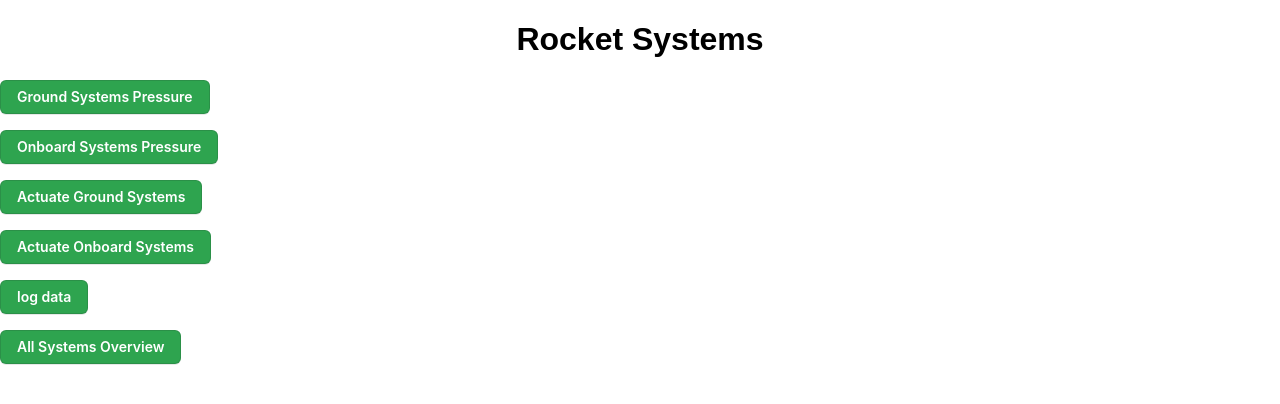
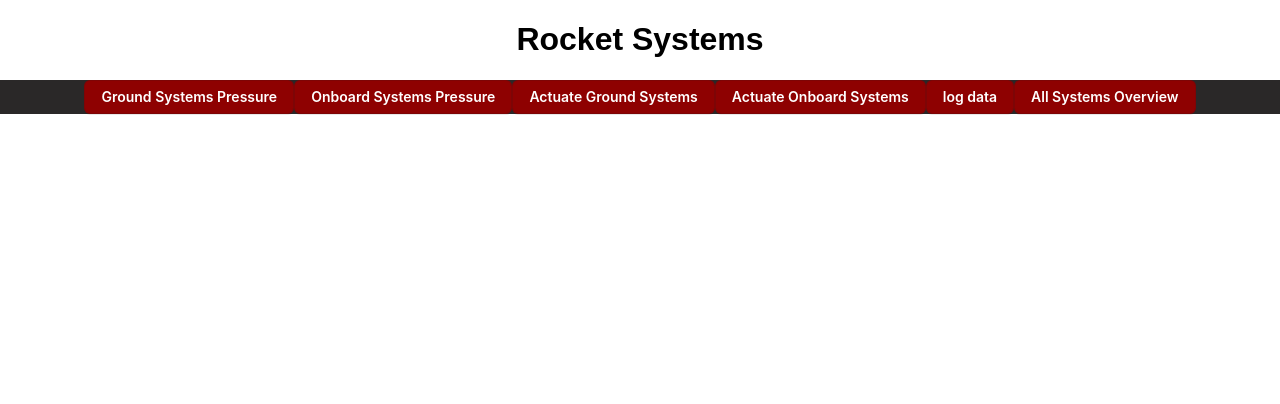
Before and after one commit to alexrcherry/ControlPannel-Flask, a Flask app: page / in a window 1280 px wide. Shown: the top 404 px of the page. Run offline with Flask 2, Linux system fonts and the light colour scheme.

Commit message:
colored buttons

```diff
--- a/static/css/main.css
+++ b/static/css/main.css
@@ -16,7 +16,7 @@ table, td, th {
 /* CSS */
 .button-3 {
     appearance: none;
-    background-color: #2ea44f;
+    background-color: #8e0101;
     border: 1px solid rgba(27, 31, 35, .15);
     border-radius: 6px;
     box-shadow: rgba(27, 31, 35, .1) 0 1px 0;
@@ -45,7 +45,7 @@ table, td, th {
 }
 
 .button-3:hover {
-    background-color: #2c974b;
+    background-color: #600202;
 }
 
 .button-3:focus {
@@ -72,3 +72,12 @@ canvas {
     margin-right: auto;
     display: block;
 }
+
+.center {
+    display: flex;
+    justify-content: center;
+    align-items: center;
+    height: 30;
+    background-color: #2a2828;
+
+  }
--- a/templates/index.html
+++ b/templates/index.html
@@ -8,6 +8,7 @@
 <div class="content">
   <h1 style="text-align: center">Rocket Systems</h1>
 </div>
+<div class="center">
   <a href="http://127.0.0.1:5000/graph" class="button-3">Ground Systems Pressure</a>
   <p></p>
   <a href="http://127.0.0.1:5000/onboard/graph" class="button-3">Onboard Systems Pressure</a>
@@ -19,6 +20,8 @@
   <a href="http://127.0.0.1:5000/onboard/logging" class="button-3">log data</a>
   <p></p>
   <a href="http://127.0.0.1:5000/all" class="button-3">All Systems Overview</a>
+</div>
+
 
 
 
```
Lines whose indentation alone changed are shown as unchanged.
